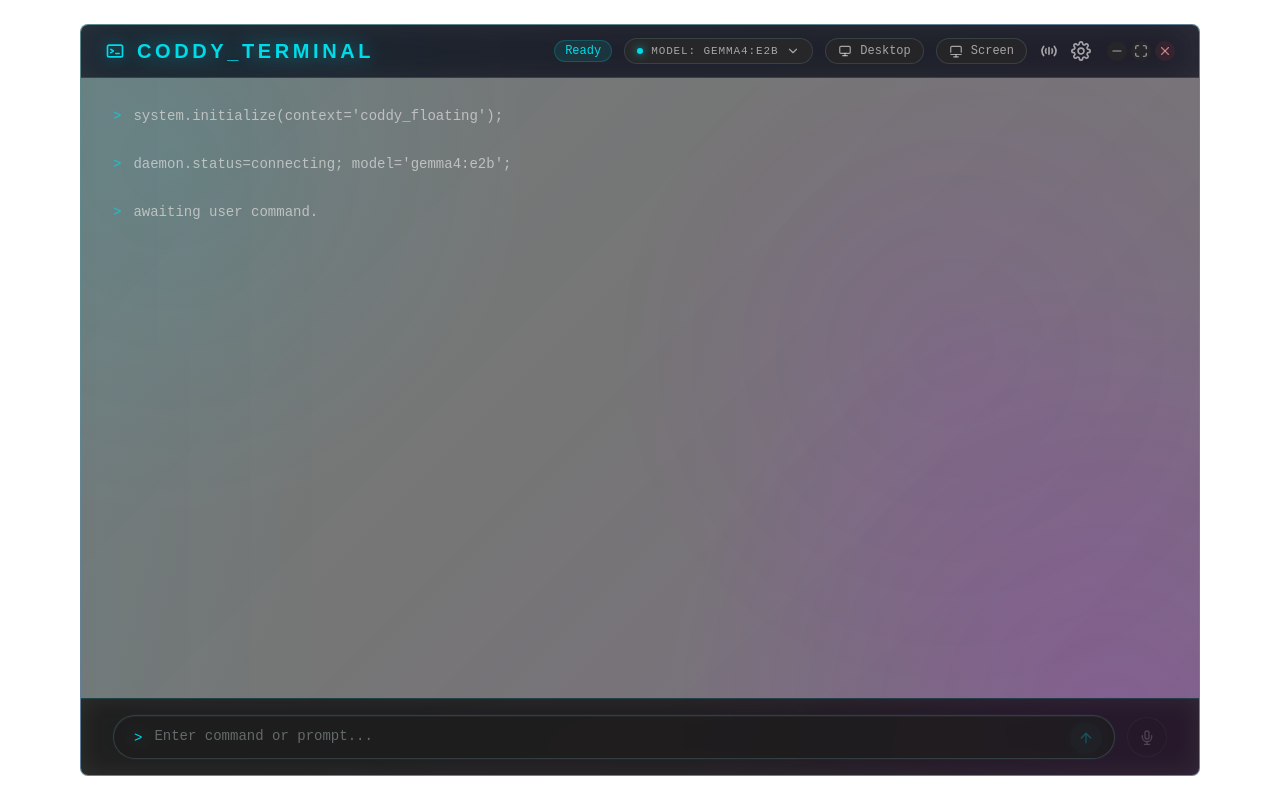
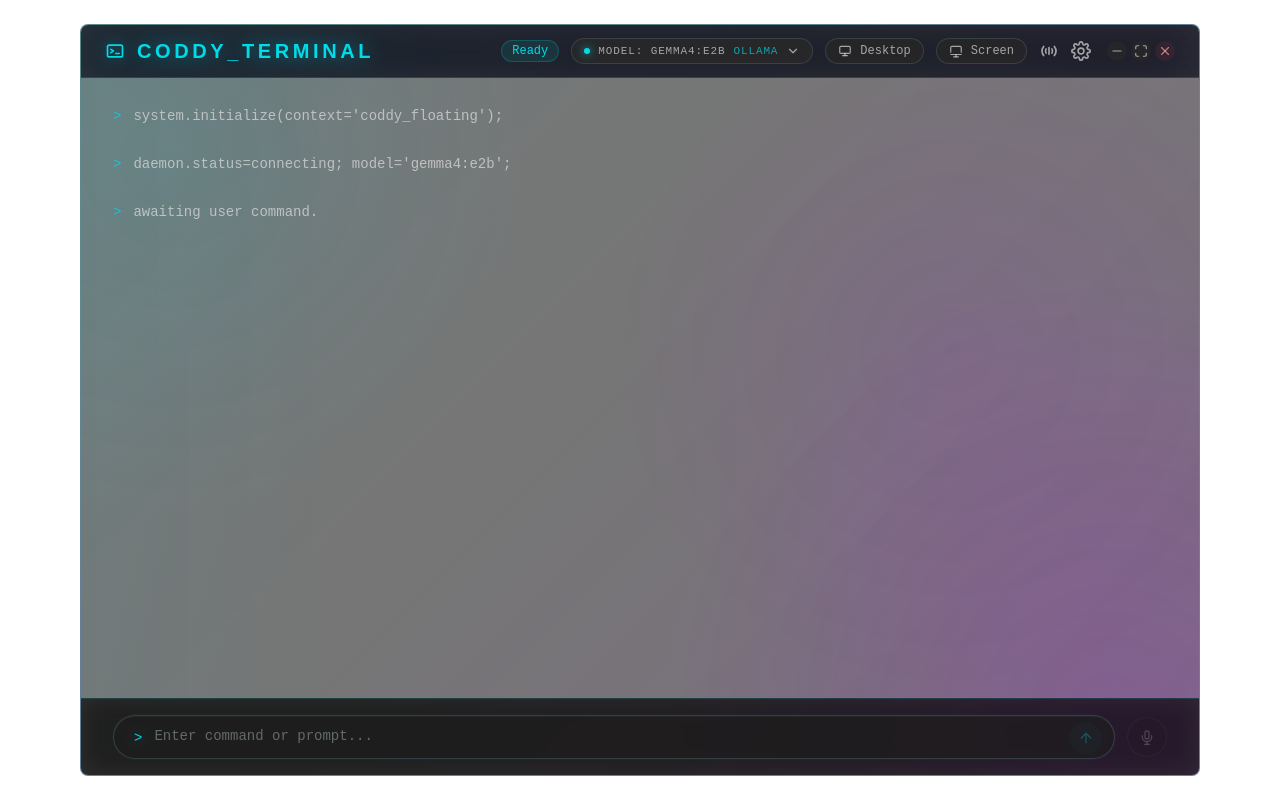
Before and after one commit to 4ethyr/coddy-ai, a React (Vite) app in the folder apps/coddy-electron/: page / in a window 1280 px wide. Built offline with nearby package versions, Linux system fonts and the light colour scheme.

Commit message:
fix(frontend): stabilize model selector and terminal sizing

```diff
--- /dev/null
+++ b/apps/coddy-electron/src/domain/types/models.ts
@@ -0,0 +1,183 @@
+import type { ModelRef } from './events'
+
+export type ModelProviderId =
+  | 'ollama'
+  | 'openai'
+  | 'openrouter'
+  | 'vertex'
+  | 'azure'
+
+export type ProviderConnectionKind =
+  | 'local'
+  | 'api_key'
+  | 'workload_identity'
+  | 'azure_resource'
+
+export interface ModelCatalogEntry {
+  model: ModelRef
+  label: string
+  description: string
+  tags: readonly string[]
+}
+
+export interface ModelProviderOption {
+  id: ModelProviderId
+  label: string
+  shortLabel: string
+  description: string
+  connectionLabel: string
+  routingLabel: string
+  connectionKind: ProviderConnectionKind
+  models: readonly ModelCatalogEntry[]
+}
+
+export const MODEL_PROVIDER_CATALOG: readonly ModelProviderOption[] = [
+  {
+    id: 'ollama',
+    label: 'Local Ollama',
+    shortLabel: 'Ollama',
+    description: 'Runtime local para baixa latencia e privacidade.',
+    connectionLabel: 'local',
+    routingLabel: 'workspace',
+    connectionKind: 'local',
+    models: [
+      {
+        model: { provider: 'ollama', name: 'gemma4-E2B' },
+        label: 'gemma4-E2B',
+        description: 'Perfil local padrao do Coddy.',
+        tags: ['local', 'fast'],
+      },
+      {
+        model: { provider: 'ollama', name: 'qwen2.5:0.5b' },
+        label: 'qwen2.5:0.5b',
+        description: 'Resposta rapida para fluxos leves.',
+        tags: ['local', 'small'],
+      },
+      {
+        model: { provider: 'ollama', name: 'qwen2.5:7b' },
+        label: 'qwen2.5:7b',
+        description: 'Modelo local balanceado para codigo.',
+        tags: ['local', 'code'],
+      },
+      {
+        model: { provider: 'ollama', name: 'llama3.2:3b' },
+        label: 'llama3.2:3b',
+        description: 'Modelo local compacto para conversas.',
+        tags: ['local', 'compact'],
+      },
+    ],
+  },
+  {
+    id: 'openai',
+    label: 'OpenAI',
+    shortLabel: 'OpenAI',
+    description: 'Modelos via API OpenAI para coding e tool use.',
+    connectionLabel: 'api key',
+    routingLabel: 'responses',
+    connectionKind: 'api_key',
+    models: [
+      {
+        model: { provider: 'openai', name: 'gpt-5.2' },
+        label: 'GPT-5.2',
+        description: 'Modelo frontier para coding agentic.',
+        tags: ['code', 'tools'],
+      },
+      {
+        model: { provider: 'openai', name: 'gpt-5-mini' },
+        label: 'GPT-5 mini',
+        description: 'Opcao eficiente para tarefas bem definidas.',
+        tags: ['fast', 'tools'],
+      },
+      {
+        model: { provider: 'openai', name: 'gpt-4.1' },
+        label: 'GPT-4.1',
+        description: 'Modelo nao-reasoning forte em tool calling.',
+        tags: ['tools', 'long-context'],
+      },
+    ],
+  },
+  {
+    id: 'openrouter',
+    label: 'OpenRouter',
+    shortLabel: 'Router',
+    description: 'Roteamento OpenAI-compatible para multiplos vendors.',
+    connectionLabel: 'api key',
+    routingLabel: 'multi-provider',
+    connectionKind: 'api_key',
+    models: [
+      {
+        model: { provider: 'openrouter', name: 'qwen/qwen3-coder-next' },
+        label: 'Qwen3 Coder Next',
+        description: 'Modelo focado em coding agents e contexto longo.',
+        tags: ['code', 'agentic'],
+      },
+      {
+        model: { provider: 'openrouter', name: 'qwen/qwen3-coder' },
+        label: 'Qwen3 Coder',
+        description: 'Opcao de codigo para execucao via OpenRouter.',
+        tags: ['code', 'router'],
+      },
+    ],
+  },
+  {
+    id: 'vertex',
+    label: 'Google Vertex',
+    shortLabel: 'Vertex',
+    description: 'Gemini via Vertex AI com identidade Google Cloud.',
+    connectionLabel: 'gcloud',
+    routingLabel: 'project scoped',
+    connectionKind: 'workload_identity',
+    models: [
+      {
+        model: { provider: 'vertex', name: 'gemini-2.5-pro' },
+        label: 'Gemini 2.5 Pro',
+        description: 'Modelo Gemini avancado para codigo e contexto longo.',
+        tags: ['code', 'multimodal'],
+      },
+      {
+        model: { provider: 'vertex', name: 'gemini-2.5-flash' },
+        label: 'Gemini 2.5 Flash',
+        description: 'Opcao rapida de bom custo-beneficio.',
+        tags: ['fast', 'multimodal'],
+      },
+    ],
+  },
+  {
+    id: 'azure',
+    label: 'Azure OpenAI',
+    shortLabel: 'Azure',
+    description: 'Deployments Azure OpenAI gerenciados por recurso.',
+    connectionLabel: 'resource',
+    routingLabel: 'deployment',
+    connectionKind: 'azure_resource',
+    models: [
+      {
+        model: { provider: 'azure', name: 'gpt-5.2' },
+        label: 'GPT-5.2 deployment',
+        description: 'Deployment Azure para tarefas agentic coding.',
+        tags: ['deployment', 'code'],
+      },
+      {
+        model: { provider: 'azure', name: 'gpt-4.1' },
+        label: 'GPT-4.1 deployment',
+        description: 'Deployment Azure para tool use e contexto longo.',
+        tags: ['deployment', 'tools'],
+      },
+    ],
+  },
+]
+
+export function getModelProvider(
+  provider: string,
+): ModelProviderOption | undefined {
+  return MODEL_PROVIDER_CATALOG.find((item) => item.id === provider)
+}
+
+export function getModelCatalogEntry(
+  model: ModelRef,
+): ModelCatalogEntry | undefined {
+  return MODEL_PROVIDER_CATALOG.flatMap((provider) => provider.models).find(
+    (entry) =>
+      entry.model.provider === model.provider && entry.model.name === model.name,
+  )
+}
--- a/apps/coddy-electron/src/presentation/components/ModelSelector.tsx
+++ b/apps/coddy-electron/src/presentation/components/ModelSelector.tsx
@@ -1,7 +1,12 @@
-// Model selector: shows current model and allows switching.
-// Stub for now — model list comes from the daemon later.
-
-import type { ModelRef } from '@/domain'
+import { useEffect, useRef, useState } from 'react'
+import {
+  MODEL_PROVIDER_CATALOG,
+  getModelCatalogEntry,
+  getModelProvider,
+  type ModelCatalogEntry,
+  type ModelProviderOption,
+  type ModelRef,
+} from '@/domain'
 import { Icon } from './Icon'
 
 interface Props {
@@ -9,53 +14,167 @@ interface Props {
   onSelect?: (model: ModelRef) => void
 }
 
-const SUGGESTED_MODELS: ModelRef[] = [
-  { provider: 'ollama', name: 'gemma4-E2B' },
-  { provider: 'ollama', name: 'qwen2.5:0.5b' },
-  { provider: 'ollama', name: 'qwen2.5:7b' },
-  { provider: 'ollama', name: 'llama3.2:3b' },
-]
+export function ModelSelector({ model, onSelect }: Props) {
+  const [isOpen, setIsOpen] = useState(false)
+  const rootRef = useRef<HTMLDivElement>(null)
+  const activeProvider = getModelProvider(model.provider)
+  const activeModel = getModelCatalogEntry(model)
+  const activeLabel = `${model.provider}/${model.name}`
+  const activeProviderLabel = activeProvider?.shortLabel ?? model.provider
 
-export function ModelSelector({ model, onSelect }: Props) {
-  const activeLabel = `${model.provider}/${model.name}`
+  useEffect(() => {
+    if (!isOpen) return
+
+    const handlePointerDown = (event: PointerEvent) => {
+      if (!rootRef.current?.contains(event.target as Node)) {
+        setIsOpen(false)
+      }
+    }
+
+    const handleKeyDown = (event: KeyboardEvent) => {
+      if (event.key === 'Escape') setIsOpen(false)
+    }
+
+    document.addEventListener('pointerdown', handlePointerDown)
+    document.addEventListener('keydown', handleKeyDown)
+
+    return () => {
+      document.removeEventListener('pointerdown', handlePointerDown)
+      document.removeEventListener('keydown', handleKeyDown)
+    }
+  }, [isOpen])
 
   return (
-    <div className="group relative">
+    <div ref={rootRef} className="relative">
       <button
         type="button"
+        aria-expanded={isOpen}
+        aria-haspopup="menu"
+        onClick={() => setIsOpen((value) => !value)}
         className="flex items-center gap-2 rounded-full border border-outline-variant/80 bg-surface-container-high/80 px-3 py-1 font-mono text-[11px] uppercase tracking-[0.08em] text-on-surface-variant transition-colors hover:border-primary/50 hover:text-primary"
         aria-label={`Active model ${activeLabel}`}
       >
         <span className="h-1.5 w-1.5 rounded-full bg-primary shadow-[0_0_8px_rgba(0,219,233,0.9)]" />
-        <span>MODEL: {model.name}</span>
-        <Icon name="chevronDown" className="h-3.5 w-3.5" />
+        <span>MODEL: {activeModel?.label ?? model.name}</span>
+        <span className="hidden text-primary/70 sm:inline">{activeProviderLabel}</span>
+        <Icon
+          name="chevronDown"
+          className={`h-3.5 w-3.5 transition-transform ${isOpen ? 'rotate-180' : ''}`}
+        />
       </button>
 
-      <div className="absolute right-0 top-full z-50 hidden pt-2 group-focus-within:block group-hover:block">
-        <div className="flex min-w-[280px] flex-col gap-1 rounded-lg border border-outline-variant/70 bg-surface-container-high/95 p-2 shadow-[0_20px_40px_rgba(0,0,0,0.5)] backdrop-blur-[30px]">
-          {SUGGESTED_MODELS.map((m) => (
-            <button
-              key={`${m.provider}/${m.name}`}
-              type="button"
-              className={`flex w-full items-center justify-between rounded-md border-l-2 px-3 py-2 text-left font-mono text-sm transition-colors ${
-                m.provider === model.provider && m.name === model.name
-                  ? 'border-primary bg-primary/10 text-primary shadow-[inset_16px_0_32px_-16px_rgba(0,240,255,0.35)]'
-                  : 'border-transparent text-on-surface-variant hover:bg-surface-bright/40 hover:text-on-surface'
-              }`}
-              onClick={() => onSelect?.(m)}
-            >
-              <span className="flex items-center gap-3">
-                <span className="h-1.5 w-1.5 rounded-full bg-primary/80 shadow-[0_0_8px_rgba(0,219,233,0.65)]" />
-                {m.name}
-              </span>
-              <Icon
-                name={m.provider === 'ollama' ? 'cpu' : 'cloud'}
-                className="h-4 w-4 opacity-60"
-              />
-            </button>
+      <div
+        className={`absolute right-0 top-full z-[140] pt-2 transition duration-150 ease-out ${
+          isOpen
+            ? 'translate-y-0 opacity-100'
+            : 'pointer-events-none -translate-y-1 opacity-0'
+        }`}
+      >
+        <div
+          className="flex max-h-[min(620px,calc(100vh-96px))] min-w-[360px] max-w-[calc(100vw-32px)] flex-col gap-2 overflow-y-auto rounded-lg border border-outline-variant/70 bg-surface-container-high/95 p-2 shadow-[0_20px_40px_rgba(0,0,0,0.5)] backdrop-blur-[30px]"
+          aria-label="Model provider catalog"
+        >
+          {MODEL_PROVIDER_CATALOG.map((provider) => (
+            <ProviderGroup
+              key={provider.id}
+              provider={provider}
+              activeModel={model}
+              onSelect={(next) => {
+                onSelect?.(next)
+                setIsOpen(false)
+              }}
+            />
           ))}
         </div>
       </div>
     </div>
   )
 }
+
+function ProviderGroup({
+  provider,
+  activeModel,
+  onSelect,
+}: {
+  provider: ModelProviderOption
+  activeModel: ModelRef
+  onSelect: (model: ModelRef) => void
+}) {
+  return (
+    <section className="rounded-md border border-white/5 bg-surface-container-low/45 p-2">
+      <div className="mb-2 flex items-start justify-between gap-3 px-1">
+        <div className="min-w-0">
+          <h3 className="font-display text-xs font-medium uppercase tracking-[0.16em] text-on-surface">
+            {provider.label}
+          </h3>
+          <p className="mt-1 line-clamp-2 text-xs leading-5 text-on-surface-variant/70">
+            {provider.description}
+          </p>
+        </div>
+        <span className="rounded border border-primary/20 bg-primary/10 px-2 py-1 font-mono text-[9px] uppercase tracking-[0.14em] text-primary/80">
+          {provider.connectionLabel}
+        </span>
+      </div>
+
+      <div className="flex flex-col gap-1">
+        {provider.models.map((entry) => (
+          <ModelOptionButton
+            key={`${entry.model.provider}/${entry.model.name}`}
+            provider={provider}
+            entry={entry}
+            active={
+              entry.model.provider === activeModel.provider &&
+              entry.model.name === activeModel.name
+            }
+            onSelect={onSelect}
+          />
+        ))}
+      </div>
+    </section>
+  )
+}
+
+function ModelOptionButton({
+  provider,
+  entry,
+  active,
+  onSelect,
+}: {
+  provider: ModelProviderOption
+  entry: ModelCatalogEntry
+  active: boolean
+  onSelect: (model: ModelRef) => void
+}) {
+  return (
+    <button
+      type="button"
+      aria-pressed={active}
+      aria-label={`Select ${entry.label} via ${provider.label}`}
+      className={`flex w-full items-center justify-between gap-3 rounded-md border-l-2 px-3 py-2 text-left transition-colors ${
+        active
+          ? 'border-primary bg-primary/10 text-primary shadow-[inset_16px_0_32px_-16px_rgba(0,240,255,0.35)]'
+          : 'border-transparent text-on-surface-variant hover:bg-surface-bright/40 hover:text-on-surface'
+      }`}
+      onClick={() => onSelect(entry.model)}
+    >
+      <span className="flex min-w-0 items-center gap-3">
+        <span className="h-1.5 w-1.5 flex-shrink-0 rounded-full bg-primary/80 shadow-[0_0_8px_rgba(0,219,233,0.65)]" />
+        <span className="min-w-0">
+          <span className="block truncate font-mono text-sm">{entry.label}</span>
+          <span className="mt-0.5 block truncate text-[11px] text-on-surface-variant/60">
+            {entry.description}
+          </span>
+        </span>
+      </span>
+      <span className="flex flex-shrink-0 items-center gap-2">
+        <span className="hidden font-mono text-[9px] uppercase tracking-[0.14em] text-on-surface-variant/50 sm:inline">
+          {provider.routingLabel}
+        </span>
+        <Icon
+          name={provider.connectionKind === 'local' ? 'cpu' : 'cloud'}
+          className="h-4 w-4 opacity-60"
+        />
+      </span>
+    </button>
+  )
+}
```
Also changed, not shown: apps/coddy-electron/src/domain/types/index.ts (+13 -0 lines), apps/coddy-electron/src/presentation/views/FloatingTerminal/FloatingTerminal.tsx (+11 -5 lines), 2 other files (tests, documents, lock files or other folders).
